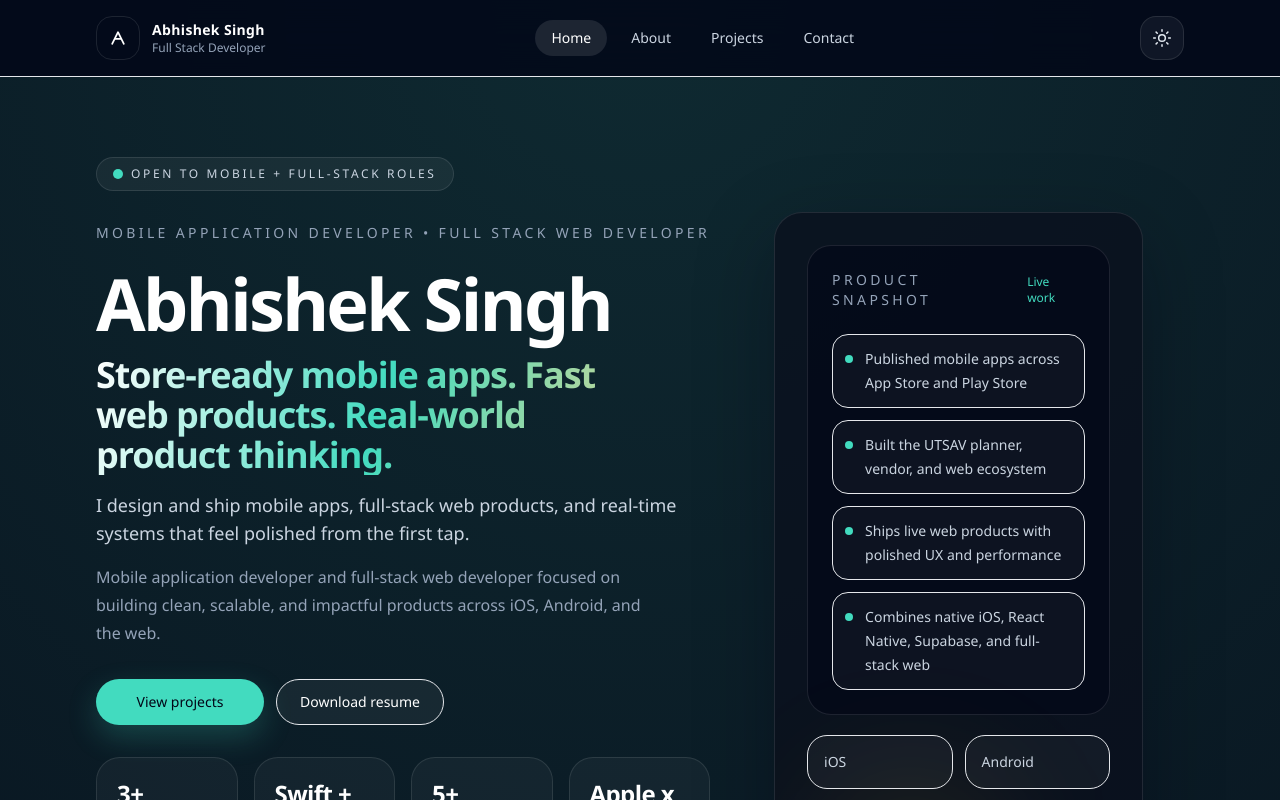
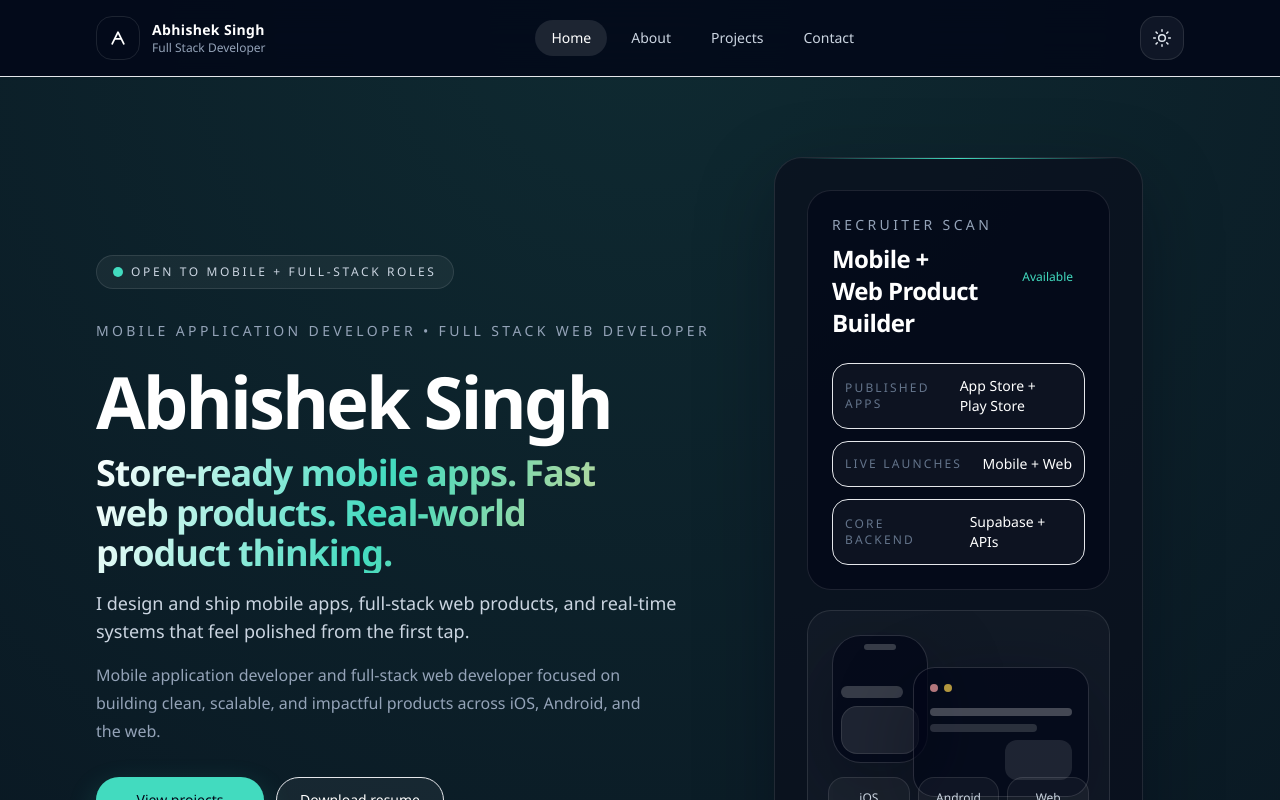
Before and after one commit to Abhishek-dev69/Personal-Portfolio, a Next.js app: page / in a window 1280 px wide. Shown: the top 800 px of the page. Built offline with nearby package versions, Linux system fonts and the light colour scheme.

Commit message:
feat: refine hero recruiter messaging

```diff
--- a/app/page.tsx
+++ b/app/page.tsx
@@ -2,6 +2,7 @@ import { ButtonLink } from "@/components/button-link";
 import { Container } from "@/components/container";
 import { ExperienceList } from "@/components/experience-list";
 import { FeaturedProjectsMarquee } from "@/components/featured-projects-marquee";
+import { RecruiterSignalPanel } from "@/components/recruiter-signal-panel";
 import { SectionHeading } from "@/components/section-heading";
 import {
   experience,
@@ -64,7 +65,7 @@ export default function HomePage() {
                 {stats.map((stat) => (
                   <div
                     key={stat.label}
-                    className="rounded-[1.5rem] border border-white/10 bg-white/[0.04] p-5 transition hover:-translate-y-1 hover:border-accent/30 hover:bg-white/[0.06] xl:min-h-[168px]"
+                    className="hero-stat-card rounded-[1.5rem] border border-white/10 bg-white/[0.04] p-5 transition hover:-translate-y-1 hover:border-accent/30 hover:bg-white/[0.06] xl:min-h-[168px]"
                   >
                     <p className="font-display text-[1.75rem] font-semibold leading-tight tracking-tight text-white sm:text-2xl">
                       {stat.value}
@@ -75,43 +76,8 @@ export default function HomePage() {
               </div>
             </div>
 
-            <div className="reveal-up surface relative overflow-hidden p-5 sm:p-7 lg:p-8">
-              <div className="absolute -right-16 -top-16 h-56 w-56 rounded-full bg-accent/15 blur-3xl" />
-              <div className="absolute -bottom-20 left-10 h-48 w-48 rounded-full bg-amber-400/10 blur-3xl" />
-              <div className="relative space-y-5">
-                <div className="rounded-[1.5rem] border border-white/10 bg-slate-950/60 p-5 sm:p-6">
-                  <div className="flex items-center justify-between gap-4">
-                    <p className="text-sm uppercase tracking-[0.24em] text-slate-400">
-                      Product snapshot
-                    </p>
-                    <span className="rounded-full bg-accent/15 px-3 py-1 text-xs font-medium text-accent">
-                      Live work
-                    </span>
-                  </div>
-                  <div className="mt-6 grid gap-3">
-                    {proofPoints.map((item) => (
-                      <div
-                        key={item}
-                        className="flex gap-3 rounded-2xl border border-white/8 bg-white/[0.035] p-3"
-                      >
-                        <span className="mt-2 h-2 w-2 flex-none rounded-full bg-accent" />
-                        <p className="text-sm leading-6 text-slate-300">{item}</p>
-                      </div>
-                    ))}
-                  </div>
-                </div>
-
-                <div className="grid gap-3 sm:grid-cols-2">
-                  {["iOS", "Android", "Web", "Realtime"].map((skill) => (
-                    <div
-                      key={skill}
-                      className="rounded-[1.25rem] border border-white/8 bg-white/[0.04] px-4 py-4 text-sm font-medium text-slate-300"
-                    >
-                      {skill}
-                    </div>
-                  ))}
-                </div>
-              </div>
+            <div className="reveal-up">
+              <RecruiterSignalPanel proofPoints={proofPoints} />
             </div>
           </div>
         </Container>
```
